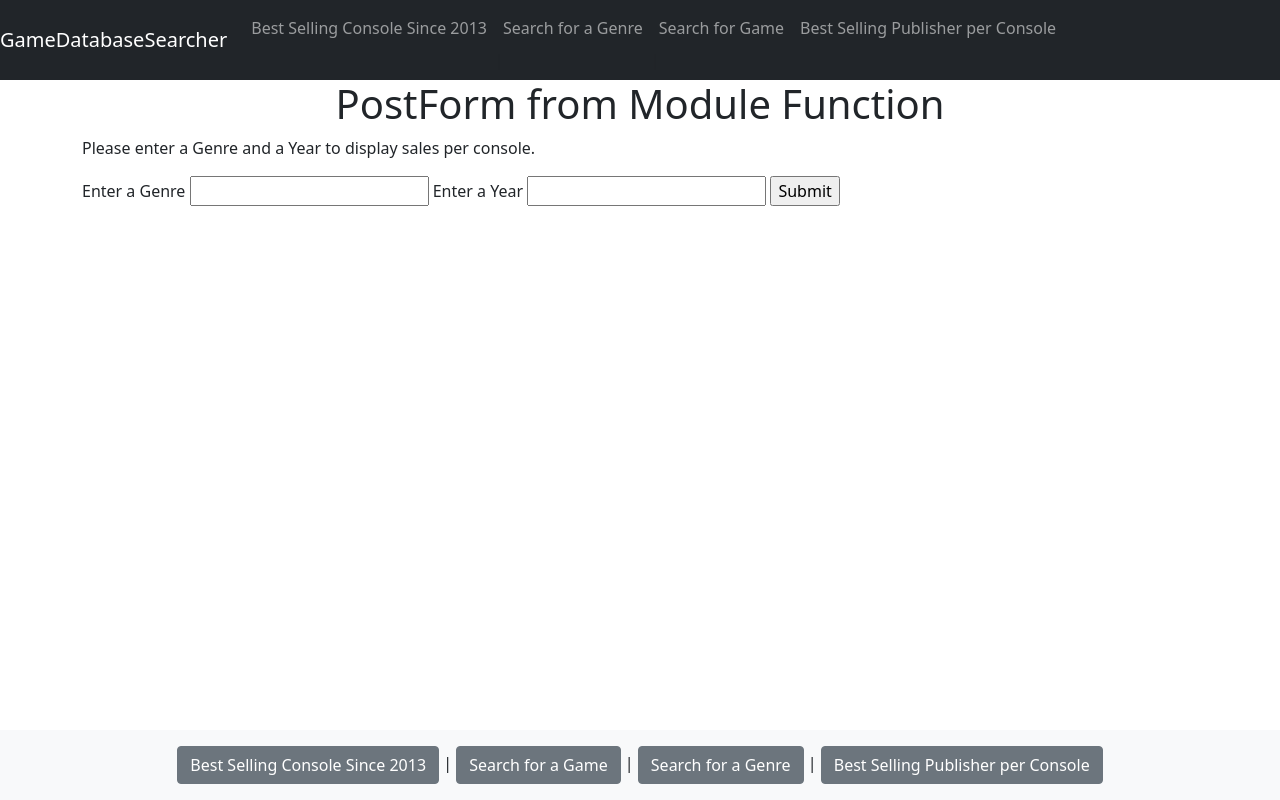
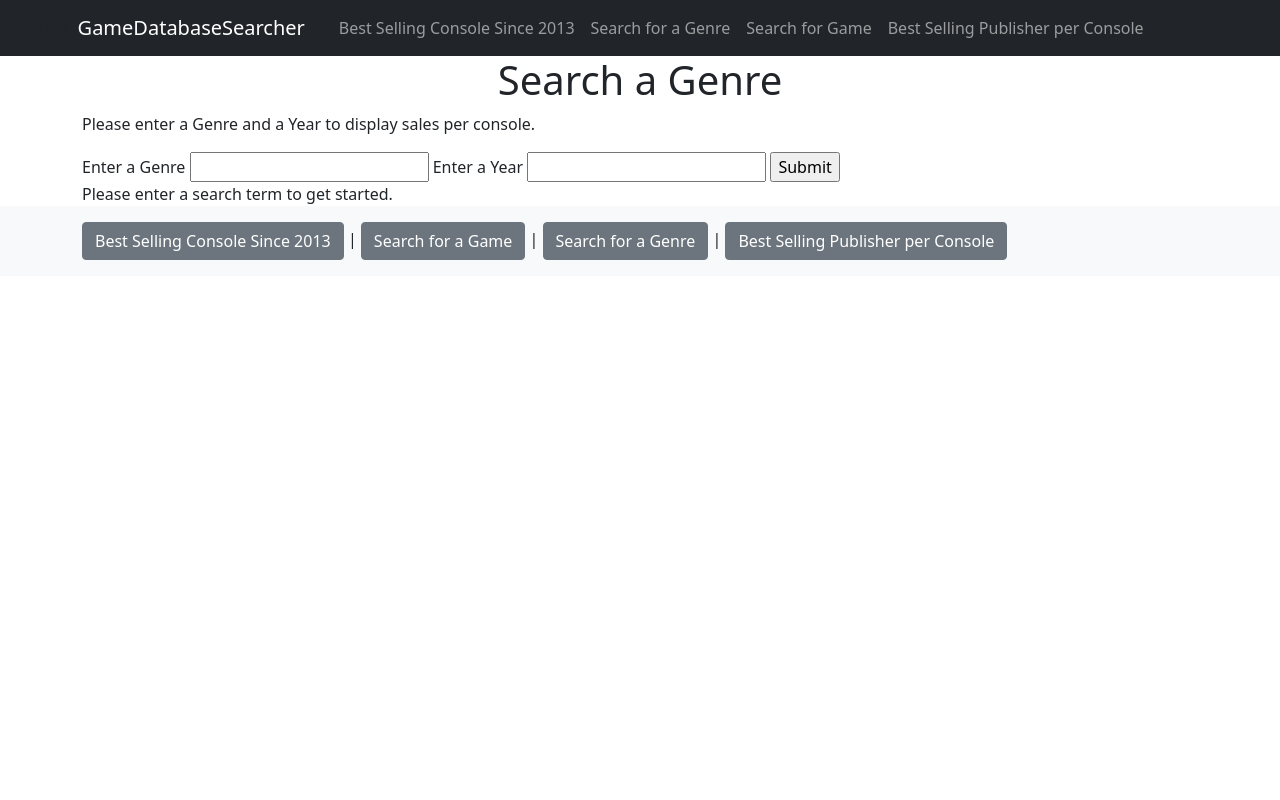
Before and after one commit to jacob-s-werner/DataTracker_gproj, a Flask app: page /genreSearch in a window 1280 px wide. Run offline with Flask 2, Linux system fonts and the light colour scheme; some libraries are stand-ins or nearby versions.

Commit message:
Removes unused sample files/templates, and genreSearchResults view. Changes genre_search in game.py to return to view genreSearch. Fixes spacing for navbar and centers text.

```diff
--- a/datatracker/__init__.py
+++ b/datatracker/__init__.py
@@ -1,6 +1,4 @@
 import os
-import json
-import requests
 
 from flask import Flask
 
@@ -11,15 +9,13 @@ def create_app():
         SECRET_KEY='dev',
     )
 
-
     # ensure the instance folder exists
     try:
         os.makedirs(app.instance_path)
     except OSError:
         pass
 
-    from . import sample, game
-    app.register_blueprint(sample.bp)
+    from . import game
     app.register_blueprint(game.bp)
     # app.add_url_rule('/', endpoint='index')
 
--- a/datatracker/game.py
+++ b/datatracker/game.py
@@ -27,7 +27,7 @@ def best_selling_console():
         console_list.append((sales_per_console[console], console))
 
     console_list.sort(key = lambda x: -x[0])
-    message = f"The best selling console is {console_list[0][1]} since 2013 with {console_list[0][0]} sales"
+    message = f"The best selling console is {console_list[0][1]} since 2013 with {console_list[0][0]} Million sales"
     return render_template('game/bestSellingConsole.html', message=message, display_list=console_list)
 
 
@@ -71,7 +71,7 @@ def game_search():
                     break
             return render_template('game/gameDetails.html', page_title=game_title, game_data=matches, game_list=gameList, post_data=True)
     else:
-        return render_template('game/gameDetails.html', page_title="PostForm from Module Function", game_data=None, game_list=None, post_data=False)
+        return render_template('game/gameDetails.html', page_title="Search a Game", game_data=None, game_list=None, post_data=False)
 
 @bp.route('/genreSearch', methods=('GET', 'POST'))
 def genre_search():
@@ -102,10 +102,10 @@ def genre_search():
                         else:
                             platformData[platform] = gameObj['globalSales']
 
-            return render_template('game/genreSearchResult.html', page_title="Search Results", platform_data = platformData,\
-                                   page_year = game_year, num_sold = numSold)
+            return render_template('game/genreSearch.html', page_title="Search Results", platform_data = platformData, post_data=True, \
+                                   page_year = game_year, num_sold = numSold, page_genre = game_genre)
     else:
-        return render_template('game/genreSearch.html', page_title="PostForm from Module Function")
+        return render_template('game/genreSearch.html', page_title="Search a Genre", post_data=False)
 
 @bp.route('/consoleWarWinner')
 def console_war_winner():
@@ -138,4 +138,4 @@ def console_war_winner():
 
         results.append((platform, publisher_name, highest_sales))
 
-    return render_template('game/consoleWarWinner.html', page_title="Console War Winner", game_data=results)
+    return render_template('game/consoleWarWinner.html', page_title="Best Selling Publishers", game_data=results)
--- a/datatracker/static/style.css
+++ b/datatracker/static/style.css
@@ -1,9 +1,12 @@
-.footer {
-  position: fixed;
+#footer {
+  position: absolute;
   left: 0;
-  bottom: 0;
+  bottom: 2px;
   width: 100%;
   background-color: gray;
   text-align: center;
   display: block;
 }
+nav a {
+   padding: 10px;
+}
--- a/datatracker/templates/base.html
+++ b/datatracker/templates/base.html
@@ -9,27 +9,22 @@
     <link rel="stylesheet" href="{{ url_for('static', filename='style.css') }}">
 </head>
 <body>
-
     <nav class="navbar navbar-expand navbar-dark bg-dark">
-          <a class="navbar-brand" href="{{ url_for('game.index') }}">GameDatabaseSearcher</a>
-          <button class="navbar-toggler" type="button" data-toggle="collapse" data-target="#navbarsExample02" aria-controls="navbarsExample02" aria-expanded="false" aria-label="Toggle navigation">
-            <span class="navbar-toggler-icon"></span>
-          </button>
-          <div class="collapse navbar-collapse" id="navbarsExample02">
-            <ul class="navbar-nav mr-auto">
-              <li class="nav-item active">
+        <span>wakeupJJ</span>
+        <a class="navbar-brand" href="{{ url_for('game.index') }}">GameDatabaseSearcher</a>
+          <div class="collapse navbar-nav navbar-collapse" >
+              <span class="nav-item active">
                  <a class="nav-link" href="{{ url_for('game.best_selling_console') }}"> Best Selling Console Since 2013</a>
-                 </li>
-                <li class="nav-item active">
-                    <a class="nav-link" href="{{ url_for('game.genre_search') }}"> Search for a Genre </a> |
-                </li>
-                <li class="nav-item active">
-                    <a class="nav-link" href="{{ url_for('game.game_search') }}"> Search for Game</a> |
-                </li>
-                <li class="nav-item active">
+                 </span>
+                <span class="nav-item active">
+                    <a class="nav-link" href="{{ url_for('game.genre_search') }}"> Search for a Genre </a>
+                </span>
+                <span class="nav-item active">
+                    <a class="nav-link" href="{{ url_for('game.game_search') }}"> Search for Game</a>
+                </span>
+                <span class="nav-item active">
                     <a class="nav-link" href="{{ url_for('game.console_war_winner') }}"> Best Selling Publisher per Console</a>
-                </li>
-            </ul>
+                </span>
           </div>
         </nav>
     <div class="container">
--- a/datatracker/templates/game/genreSearch.html
+++ b/datatracker/templates/game/genreSearch.html
@@ -14,4 +14,45 @@
     <input type="number" min="0" step="1" name="year" id="year" value="{{ request.form['year'] }}" required>
     <input type="submit" value="Submit">
   </form>
+{% if post_data == false %}
+    <div>Please enter a search term to get started.</div>
+{% else %}
+<p> {{page_genre}} games sold a total of {{num_sold}} copies in {{ page_year }}</p>
+
+<div class="container">
+  <canvas id="myChart"></canvas>
+</div>
+
+<script>
+const labels = [
+  {% for key in platform_data %}
+  '{{key}}',
+  {% endfor %}
+  ]
+const data = {
+  labels: labels,
+  datasets: [{
+    label: 'Platform Copies Sold',
+    backgroundColor: 'rgb(255, 99, 132)',
+    borderColor: 'rgb(255, 99, 132)',
+    data: [
+      {% for key in platform_data %}
+      {{platform_data[key]}},
+      {% endfor %}
+    ],
+  }]
+};
+const config = {
+  type: 'bar',
+  data,
+  options: {}
+};
+  // === include 'setup' then 'config' above ===
+
+  var myChart = new Chart(
+    document.getElementById('myChart'),
+    config
+  );
+</script>
+{% endif %}
 {% endblock %}
```
Also changed, not shown: datatracker/templates/game/genreSearchResult.html (deleted, +0 -48 lines), datatracker/templates/sample/index.html (deleted, +0 -26 lines), datatracker/templates/sample/postform.html (deleted, +0 -17 lines).
